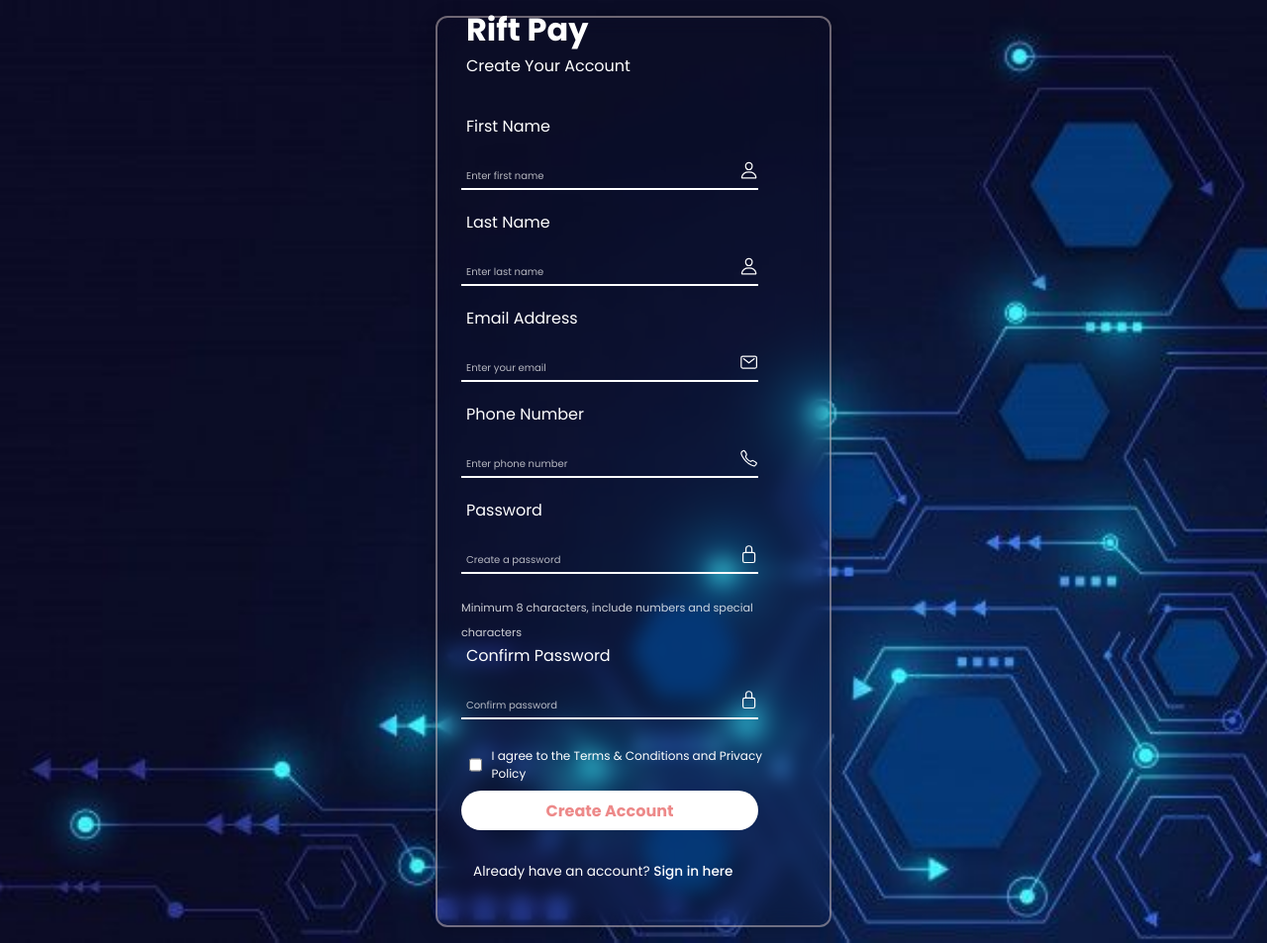
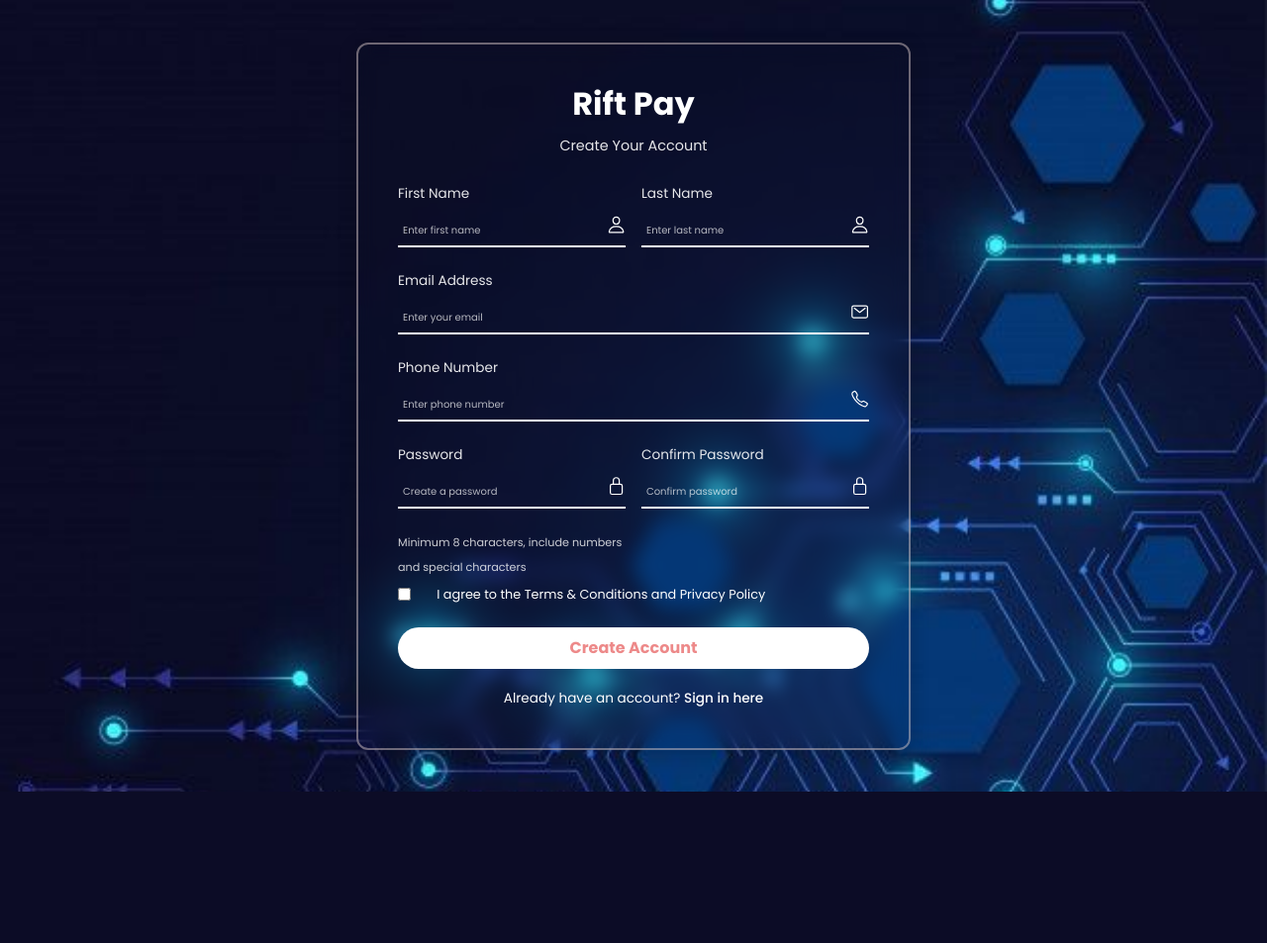
Before and after one commit to Flammev/Banking, a Django app: page / in a window 1280 px wide. Shown: the whole page at 99% size. After the commit the page ends 800 px from the top, so only its background shows below. Run offline with Django 5.2, Linux system fonts and the light colour scheme.

Commit message:
Fix register page layout: improve spacing and optimize space usage
Co-authored-by: Flammev <220142754+Flammev@users.noreply.github.com>

```diff
--- a/banking/static/register.css
+++ b/banking/static/register.css
@@ -14,60 +14,93 @@ body {
     justify-content: center;
     align-items: center;
     min-height: 100vh;
-    padding: 16px;
+    padding: 20px;
 }
 
 .register-container {
     display: flex;
+    flex-direction: column;
     height: auto;
     background: transparent;
-    padding: 24px;
+    padding: 36px 40px;
     border: 2px solid rgba(210, 193, 193, 0.5);
     border-radius: 12px;
     box-shadow: 0 4px 20px rgba(0, 0, 0, 0.2);
     width: 100%;
-    max-width: 400px;
+    max-width: 560px;
     justify-content: center;
     align-items: center;
     backdrop-filter: blur(10px);
 }
 
+.register-box {
+    width: 100%;
+    display: flex;
+    flex-direction: column;
+    align-items: center;
+}
+
+.register-header {
+    text-align: center;
+    margin-bottom: 28px;
+    width: 100%;
+}
+
+.register-title {
+    font-size: 2em;
+    font-weight: 700;
+    color: #fff;
+    margin-bottom: 8px;
+}
+
+.register-subtitle {
+    font-size: 0.9em;
+    color: #fff;
+    opacity: 0.9;
+}
+
+.register-form {
+    width: 100%;
+    display: flex;
+    flex-direction: column;
+    align-items: center;
+}
+
+.form-row {
+    display: flex;
+    gap: 16px;
+    width: 100%;
+}
+
+.form-row .form-group {
+    flex: 1;
+    min-width: 0;
+}
+
+.form-group {
+    width: 100%;
+    margin-bottom: 4px;
+}
+
 .input-wrapper {
     position: relative;
     width: 100%;
-    max-width: 300px;
-    margin: 20px 0;
+    margin: 8px 0 20px;
     border-bottom: 2px solid #fff;
     transition: all 0.2s ease;
 }
 
-.form-label{
-    position: relative;
-    top: 6%;
-    left: 5px;
-    transform: translateY(-50%);
-    font-size: 1em;
+.form-label {
+    display: block;
+    font-size: 0.85em;
     color: #fff;
-    pointer-events: none;
-    transition: .5s ease;
+    margin-bottom: 4px;
+    opacity: 0.9;
 }
 
-.register-header{
-    justify-content: center;
-    align-items: center;
-    position: relative;
-    top: 6%;
-    left: 5px;
-    transform: translateY(-50%);
-    font-size: 1em;
-    color: #fff;
-    pointer-events: none;
-    transition: .5s ease;
-}
-
-.input-wrapper input{
+.input-wrapper input {
     width: 100%;
-    height: 30px;
+    height: 34px;
     padding: 0 35px 0 5px;
     background: transparent;
     border: none;
@@ -76,13 +109,13 @@ body {
     font-size: 1em;
 }
 
-.input-wrapper ::placeholder{
+.input-wrapper ::placeholder {
     color: #fff;
     opacity: 0.7;
     font-size: 10px;
 }
 
-.input-wrapper .icon{
+.input-wrapper .icon {
     position: absolute;
     top: 50%;
     right: 0;
@@ -92,52 +125,57 @@ body {
 }
 
 .input-wrapper input:focus ~ label,
-.input-wrapper input:not(:placeholder-shown) ~ label{
+.input-wrapper input:not(:placeholder-shown) ~ label {
     top: -10px;
     font-size: 0.8em;
     color: #fff;
 }
-.input-wrapper input:valid ~ label{
+
+.input-wrapper input:valid ~ label {
     color: #fff;
-    top : -5px;
+    top: -5px;
 }
 
-.agree-checkbox{
-    display: flex;
-    margin-right: 12px;
-    font-size: 0.75em;
-    color: #fff;
-    margin: auto;
-    padding: 8px;
+.form-agreement {
+    width: 100%;
+    margin: 4px 0 16px;
 }
 
-.login-link{
-    position: relative;
-    margin: 20px 0px 8px;
+.agree-checkbox {
+    display: flex;
+    align-items: center;
+    gap: 8px;
+    font-size: 0.8em;
+    color: #fff;
+    cursor: pointer;
+}
+
+.login-link {
+    margin: 20px 0 4px;
     font-size: 0.85em;
     color: #fff;
     display: flex;
-    justify-content: space-between;
-    padding: 12px;
+    justify-content: center;
     align-items: center;
     text-align: center;
+    gap: 4px;
 }
 
-.login-link a{
+.login-link a {
     color: #fff;
     text-decoration: none;
     font-weight: 500;
     transition: opacity 0.2s ease;
 }
-.login-link a:hover{
+
+.login-link a:hover {
     text-decoration: underline;
     opacity: 0.8;
 }
 
-.register-button{
+.register-button {
     width: 100%;
-    max-width: 300px;
-    height: 40px;
+    height: 42px;
     background-color: #fff;
     border: none;
     border-radius: 40px;
@@ -146,34 +184,44 @@ body {
     font-weight: 600;
     cursor: pointer;
     transition: background-color 0.2s ease;
+    margin-top: 8px;
 }
 
 .register-button:hover {
     background-color: #f0f0f0;
 }
 
-.password-hint{
+.password-hint {
     color: #fff;
     font-size: 0.7em;
     opacity: 0.8;
     margin-top: 4px;
 }
 
-@media(max-width: 480px) {
+@media(max-width: 600px) {
     .register-container {
-        padding: 20px;
+        padding: 24px 20px;
         border-width: 1px;
     }
 
-    .register-header {
-        font-size: 0.9em;
+    .register-title {
+        font-size: 1.8em;
+    }
+
+    .register-subtitle {
+        font-size: 0.85em;
+    }
+
+    .form-row {
+        flex-direction: column;
+        gap: 0;
     }
 
     .input-wrapper {
-        margin: 16px 0;
+        margin: 8px 0 16px;
     }
 
     .agree-checkbox {
-        font-size: 0.7em;
+        font-size: 0.75em;
     }
 }
```
